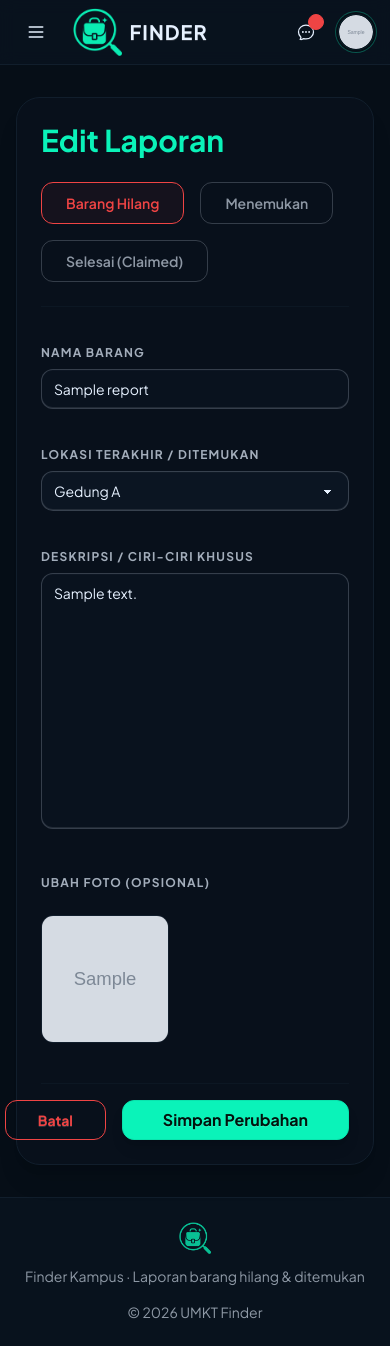
After one commit to Rafhrss/FINDER-WEB, a Django app: page /reports/00000000-0000-0000-0000-000000000001/edit/ in a window 390 px wide. The commit adds this page. Run offline with Django 5.2, Linux system fonts and the light colour scheme; a user stored in the database is signed in; tables that the repository leaves empty hold one stand-in row (values such as "Sample post"); grey boxes marked "Sample" are stand-in pictures; style sheets or scripts are compiled from the project's sources.

Commit message:
feat(web): implement report editing, image modals, and search UI responsiveness
This commit introduces the ability for users and superadmins to edit existing reports (status, title, location, description, image). It also adds a native HTML5 dialog modal for viewing full-size images on the report details page, and ensures the search page is fully responsive on mobile devices while preserving the desktop layout.

```diff
--- a/web/templates/web/my_reports.html
+++ b/web/templates/web/my_reports.html
@@ -108,6 +108,9 @@
                             </div>
                             <div tabindex="0" class="dropdown-content p-3 shadow-2xl bg-brand-surface border border-brand-border rounded-xl w-32 z-50 mt-1">
                                 <div class="flex flex-col gap-2">
+                                    <a href="{% url 'web:report-edit' report.id %}" class="btn btn-sm btn-ghost justify-start hover:bg-base-200 w-full font-medium">
+                                        Edit Laporan
+                                    </a>
                                     {% if report.status == 'CLAIMED' %}
                                         <!-- Case: Selesai (CLAIMED) -> Only Hapus button option -->
                                         <form method="post" action="{% url 'web:report-delete' report.id %}" onsubmit="return confirm('Apakah Anda yakin ingin menghapus laporan ini? Semua percakapan (chat) dan pesan terkait akan dihapus secara permanen.');" class="w-full">
--- /dev/null
+++ b/web/templates/web/report_edit.html
@@ -0,0 +1,212 @@
+{% extends "base.html" %}
+{% block title %}Edit Laporan{% endblock %}
+
+{% block content %}
+<div class="max-w-4xl mx-auto">
+    <!-- Form Container -->
+    <div class="card bg-base-200/40 shadow-xl border border-base-300 rounded-3xl p-6 md:p-10">
+
+        <form method="POST" enctype="multipart/form-data" action="{% url 'web:report-edit' report.id %}" class="flex flex-col gap-8">
+            {% csrf_token %}
+
+            <!-- Header Section: Title & Status -->
+            <div class="flex flex-col md:flex-row justify-between items-start md:items-center gap-6 pb-6 border-b border-base-300/50">
+                <h1 class="text-3xl font-bold text-primary">Edit Laporan</h1>
+
+                <!-- Status Toggle (Radio Buttons) -->
+                <div class="flex flex-wrap gap-4">
+                    <label class="cursor-pointer relative">
+                        <input type="radio" name="status" value="LOST" class="peer sr-only" required {% if report.status == 'LOST' %}checked{% endif %}>
+                        <div class="px-6 py-2.5 rounded-xl border border-base-content/20 text-base-content/60 peer-checked:border-error peer-checked:text-error peer-checked:bg-error/5 transition-all font-semibold text-sm">
+                            Barang Hilang
+                        </div>
+                    </label>
+                    <label class="cursor-pointer relative">
+                        <input type="radio" name="status" value="FOUND" class="peer sr-only" required {% if report.status == 'FOUND' %}checked{% endif %}>
+                        <div class="px-6 py-2.5 rounded-xl border border-base-content/20 text-base-content/60 peer-checked:border-warning peer-checked:text-warning peer-checked:bg-warning/5 transition-all font-semibold text-sm">
+                            Menemukan
+                        </div>
+                    </label>
+                    <label class="cursor-pointer relative">
+                        <input type="radio" name="status" value="CLAIMED" class="peer sr-only" required {% if report.status == 'CLAIMED' %}checked{% endif %}>
+                        <div class="px-6 py-2.5 rounded-xl border border-base-content/20 text-base-content/60 peer-checked:border-success peer-checked:text-success peer-checked:bg-success/5 transition-all font-semibold text-sm">
+                            Selesai (Claimed)
+                        </div>
+                    </label>
+                </div>
+            </div>
+
+            <!-- Two Column Grid for Form Fields -->
+            <div class="grid grid-cols-1 md:grid-cols-2 gap-x-12 gap-y-8">
+
+                <!-- Left Column -->
+                <div class="flex flex-col gap-8">
+
+                    <!-- Nama Barang -->
+                    <div class="form-control w-full">
+                        <label class="label pt-0 pb-2">
+                            <span class="label-text text-xs font-bold tracking-widest uppercase text-base-content/70">Nama Barang</span>
+                        </label>
+                        <input type="text" name="title" placeholder="Contoh: Dompet Kulit Coklat" class="input input-bordered bg-base-200/50 focus:bg-base-200 w-full rounded-xl transition-all" required value="{{ report.title }}">
+                    </div>
+
+                    <!-- Lokasi Utama -->
+                    <div class="form-control w-full">
+                        <label class="label pt-0 pb-2">
+                            <span class="label-text text-xs font-bold tracking-widest uppercase text-base-content/70">Lokasi Terakhir / Ditemukan</span>
+                        </label>
+                        <select name="location" class="select select-bordered bg-base-200 focus:bg-base-200 w-full rounded-xl transition-all font-normal" required>
+                            <option value="" disabled>Pilih Gedung / Area...</option>
+                            <optgroup label="Gedung">
+                                <option value="Gedung A" {% if report.location == 'Gedung A' %}selected{% endif %}>Gedung A</option>
+                                <option value="Gedung B" {% if report.location == 'Gedung B' %}selected{% endif %}>Gedung B</option>
+                                <option value="Gedung C" {% if report.location == 'Gedung C' %}selected{% endif %}>Gedung C</option>
+                                <option value="Gedung D" {% if report.location == 'Gedung D' %}selected{% endif %}>Gedung D</option>
+                                <option value="Gedung E" {% if report.location == 'Gedung E' %}selected{% endif %}>Gedung E</option>
+                                <option value="Gedung F" {% if report.location == 'Gedung F' %}selected{% endif %}>Gedung F</option>
+                                <option value="Gedung G" {% if report.location == 'Gedung G' %}selected{% endif %}>Gedung G</option>
+                            </optgroup>
+                            <optgroup label="Parkiran">
+                                <option value="Parkiran A" {% if report.location == 'Parkiran A' %}selected{% endif %}>Parkiran A</option>
+                                <option value="Parkiran D" {% if report.location == 'Parkiran D' %}selected{% endif %}>Parkiran D</option>
+                                <option value="Parkiran E" {% if report.location == 'Parkiran E' %}selected{% endif %}>Parkiran E</option>
+                                <option value="Parkiran F" {% if report.location == 'Parkiran F' %}selected{% endif %}>Parkiran F</option>
+                                <option value="Parkiran G" {% if report.location == 'Parkiran G' %}selected{% endif %}>Parkiran G</option>
+                                <option value="Parkiran Lapangan" {% if report.location == 'Parkiran Lapangan' %}selected{% endif %}>Parkiran Lapangan</option>
+                            </optgroup>
+                            <optgroup label="Fasilitas Umum">
+                                <option value="Kantin Utama" {% if report.location == 'Kantin Utama' %}selected{% endif %}>Kantin Utama</option>
+                                <option value="Perpustakaan" {% if report.location == 'Perpustakaan' %}selected{% endif %}>Perpustakaan</option>
+                                <option value="Mushola Kampus" {% if report.location == 'Mushola Kampus' %}selected{% endif %}>Mushola Kampus</option>
+                            </optgroup>
+                            <optgroup label="Laboratorium">
+                                <option value="Lab Software" {% if report.location == 'Lab Software' %}selected{% endif %}>Lab Software</option>
+                                <option value="Lab Hardware" {% if report.location == 'Lab Hardware' %}selected{% endif %}>Lab Hardware</option>
+                                <option value="Lab Komputer Gedung E" {% if report.location == 'Lab Komputer Gedung E' %}selected{% endif %}>Lab Komputer Gedung E</option>
+                            </optgroup>
+                            <option value="Lainnya" {% if report.location == 'Lainnya' %}selected{% endif %}>Lainnya</option>
+                        </select>
+                    </div>
+
+                </div>
+
+                <!-- Right Column -->
+                <div class="flex flex-col gap-8">
+
+                    <!-- Deskripsi -->
+                    <div class="form-control w-full h-full">
+                        <label class="label pt-0 pb-2">
+                            <span class="label-text text-xs font-bold tracking-widest uppercase text-base-content/70">Deskripsi / Ciri-ciri Khusus</span>
+                        </label>
+                        <textarea name="description" class="textarea textarea-bordered bg-base-200/50 focus:bg-base-200 w-full rounded-xl transition-all grow resize-none min-h-64 leading-relaxed" placeholder="Warna :&#10;Jumlah :&#10;Merk :&#10;Ukuran :" required>{{ report.description }}</textarea>
+                    </div>
+
+                </div>
+
+                <!-- Full Width: Upload Foto -->
+                <div class="form-control w-full md:col-span-2 mt-2">
+                    <label class="label pt-0 pb-2">
+                        <span class="label-text text-xs font-bold tracking-widest uppercase text-base-content/70">Ubah Foto (Opsional)</span>
+                    </label>
+                    <label id="uploadBox" class="flex flex-col items-center justify-center w-full h-36 border-2 border-primary/50 border-dashed rounded-2xl cursor-pointer bg-base-200/20 hover:bg-base-200/50 transition-colors group {% if report.image %}hidden{% endif %}">
+                        <div class="flex flex-col items-center justify-center pt-5 pb-6 text-primary">
+                            <svg xmlns="http://www.w3.org/2000/svg" fill="none" viewBox="0 0 24 24" stroke-width="1.5" stroke="currentColor" class="w-8 h-8 mb-3 group-hover:scale-110 transition-transform">
+                                <path stroke-linecap="round" stroke-linejoin="round" d="M2.25 15.75l5.159-5.159a2.25 2.25 0 013.182 0l5.159 5.159m-1.5-1.5l1.409-1.409a2.25 2.25 0 013.182 0l2.909 2.909m-18 3.75h16.5a1.5 1.5 0 001.5-1.5V6a1.5 1.5 0 00-1.5-1.5H3.75A1.5 1.5 0 002.25 6v12a1.5 1.5 0 001.5 1.5zm10.5-11.25h.008v.008h-.008V8.25zm.375 0a.375.375 0 11-.75 0 .375.375 0 01.75 0z" />
+                            </svg>
+                            <p class="font-bold text-base-content/80 text-sm">Ganti Foto Barang</p>
+                        </div>
+                        <input type="file" name="image" accept="image/*" class="hidden" id="imageInput" onchange="previewImage(event)"/>
+                    </label>
+                    <div id="imagePreviewContainer" class="mt-4 {% if not report.image %}hidden{% endif %} relative w-32 h-32 rounded-xl overflow-hidden border border-base-300">
+                        <img id="imagePreview" src="{% if report.image %}{{ report.image }}{% endif %}" alt="Preview" class="w-full h-full object-cover">
+                        <button type="button" onclick="triggerFileInput()" class="absolute inset-0 w-full h-full bg-black/40 text-white flex flex-col items-center justify-center opacity-0 hover:opacity-100 transition-opacity">
+                            <span class="text-xs font-bold">Ganti Foto</span>
+                        </button>
+                    </div>
+                </div>
+
+            </div>
+
+            <!-- Footer: Submit Button -->
+            <div class="flex justify-end items-center gap-4 pt-4 mt-2 border-t border-base-300/50">
+                <a href="{% url 'web:report-detail' report.id %}" class="btn btn-outline btn-error px-8 rounded-xl font-bold hover:-translate-y-0.5 transition-transform">Batal</a>
+                <button type="submit" class="btn btn-primary px-10 rounded-xl font-bold text-base shadow-lg hover:-translate-y-0.5 transition-transform">
+                    Simpan Perubahan
+                </button>
+            </div>
+
+        </form>
+    </div>
+</div>
+
+<script>
+    function showToast(message) {
+        let toastContainer = document.getElementById('daisy-toast-container');
+        if (!toastContainer) {
+            toastContainer = document.createElement('div');
+            toastContainer.id = 'daisy-toast-container';
+            toastContainer.className = 'toast toast-bottom toast-end z-50 mt-16';
+            document.body.appendChild(toastContainer);
+        }
+
+        const alertEl = document.createElement('div');
+        alertEl.className = 'alert alert-error shadow-lg text-white animate-bounce';
+
+        const iconSvg = `<svg xmlns="http://www.w3.org/2000/svg" class="stroke-current shrink-0 h-6 w-6" fill="none" viewBox="0 0 24 24"><path stroke-linecap="round" stroke-linejoin="round" stroke-width="2" d="M10 14l2-2m0 0l2-2m-2 2l-2-2m2 2l2 2m7-2a9 9 0 11-18 0 9 9 0 0118 0z" /></svg>`;
+
+        alertEl.innerHTML = `
+            ${iconSvg}
+            <span class="font-semibold">${message}</span>
+        `;
+
+        toastContainer.appendChild(alertEl);
+
+        setTimeout(() => {
+            alertEl.classList.replace('animate-bounce', 'opacity-0');
+            alertEl.classList.add('transition-opacity', 'duration-500');
+            setTimeout(() => {
+                alertEl.remove();
+                if (toastContainer.children.length === 0) {
+                    toastContainer.remove();
+                }
+            }, 500);
+        }, 3500);
+    }
+
+    function triggerFileInput() {
+        document.getElementById('imageInput').click();
+    }
+
+    function previewImage(event) {
+        const input = event.target;
+        const previewContainer = document.getElementById('imagePreviewContainer');
+        const previewImage = document.getElementById('imagePreview');
+        const uploadBox = document.getElementById('uploadBox');
+
+        if (input.files && input.files[0]) {
+            const file = input.files[0];
+
+            if (file.size > 5 * 1024 * 1024) {
+                showToast("Ukuran file terlalu besar! Maksimal 5MB.");
+                input.value = '';
+                return;
+            }
+
+            const validTypes = ['image/jpeg', 'image/jpg', 'image/png'];
+            if (!validTypes.includes(file.type)) {
+                showToast("Format tidak didukung! Harap unggah gambar JPG atau PNG.");
+                input.value = '';
+                return;
+            }
+
+            const reader = new FileReader();
+            reader.onload = function(e) {
+                previewImage.src = e.target.result;
+                previewContainer.classList.remove('hidden');
+                uploadBox.classList.add('hidden');
+            }
+            reader.readAsDataURL(file);
+        }
+    }
+</script>
+{% endblock %}
--- a/web/urls.py
+++ b/web/urls.py
@@ -15,6 +15,7 @@ from web.views import (
     my_reports_view,
     report_delete_view,
     about_view,
+    report_edit_view,
 )
 
 urlpatterns = [
@@ -26,6 +27,7 @@ urlpatterns = [
     path("search/ai/", ai_search_view, name="ai-search"),
     path("reports/create/", report_create_view, name="report-create"),
     path("reports/<uuid:report_id>/", report_detail_view, name="report-detail"),
+    path("reports/<uuid:report_id>/edit/", report_edit_view, name="report-edit"),
     path("reports/<uuid:report_id>/chat/", open_chatroom_view, name="open-chat"),
     path("reports/<uuid:report_id>/delete/", report_delete_view, name="report-delete"),
     path("chats/", chat_list_view, name="chat-list"),
--- a/web/views/__init__.py
+++ b/web/views/__init__.py
@@ -2,7 +2,7 @@ from web.views.auth import logout_view
 from web.views.chats import chat_list_view, chat_room_view, open_chatroom_view
 from web.views.home import home_view, terms_of_service_view, about_view
 from web.views.profile import profile_view
-from web.views.reports import report_create_view, report_detail_view, my_reports_view, report_delete_view
+from web.views.reports import report_create_view, report_detail_view, my_reports_view, report_delete_view, report_edit_view
 from web.views.search import search_view, ai_search_view
 
 __all__ = [
@@ -18,6 +18,7 @@ __all__ = [
     "report_detail_view",
     "my_reports_view",
     "report_delete_view",
+    "report_edit_view",
     "search_view",
     "ai_search_view",
 ]
--- a/web/views/reports.py
+++ b/web/views/reports.py
@@ -85,6 +85,47 @@ def report_create_view(request):
     return render(request, "web/report_create.html")
 
 
+from django.conf import settings
+
+@login_required
+def report_edit_view(request, report_id):
+    report = get_object_or_404(Report, id=report_id)
+
+    superadmins = getattr(settings, "SUPERADMIN_EMAILS", [])
+    if report.user_id != request.user.id and request.user.email not in superadmins:
+        messages.error(request, "Anda tidak memiliki izin untuk mengedit laporan ini.")
+        return redirect("web:report-detail", report_id=report.id)
+
+    if request.method == "POST":
+        title = request.POST.get("title")
+        status = request.POST.get("status")
+        location = request.POST.get("location")
+        description = request.POST.get("description")
+        image = request.FILES.get("image")
+
+        if not all([title, status, location, description]):
+            messages.error(request, "Mohon lengkapi semua bidang yang wajib diisi.")
+            return render(request, "web/report_edit.html", {"report": report})
+
+        try:
+            update_report(
+                report=report,
+                actor=request.user,
+                title=title,
+                description=description,
+                location=location,
+                image=image,
+                status=status,
+            )
+            messages.success(request, "Laporan berhasil diperbarui!")
+            return redirect("web:report-detail", report_id=report.id)
+        except Exception as e:
+            messages.error(request, f"Gagal memperbarui laporan: {str(e)}")
+            return render(request, "web/report_edit.html", {"report": report})
+
+    return render(request, "web/report_edit.html", {"report": report})
+
+
 @login_required
 def my_reports_view(request):
     status_filter = request.GET.get("status")
```
Also changed, not shown: web/templates/web/report_detail.html (+22 -17 lines), web/templates/web/search.html (+10 -10 lines), static/win/css/output.css.
